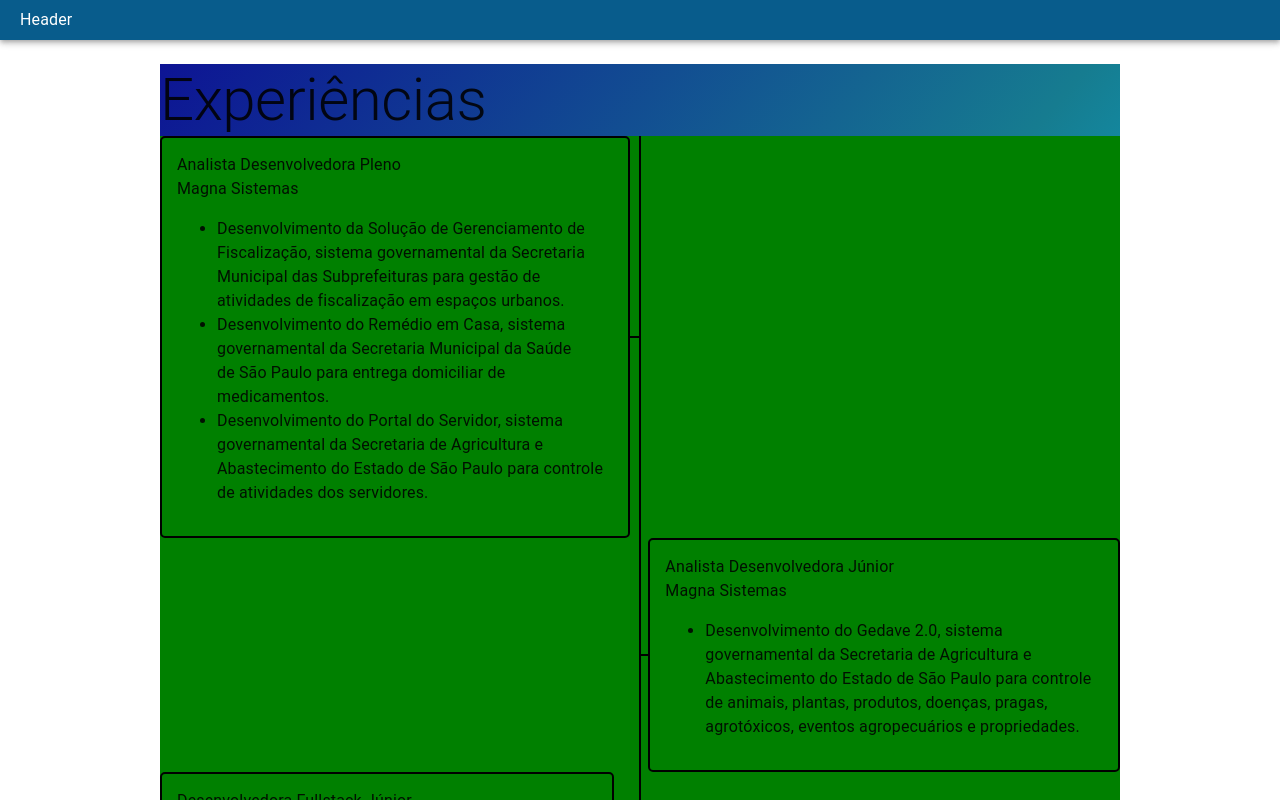
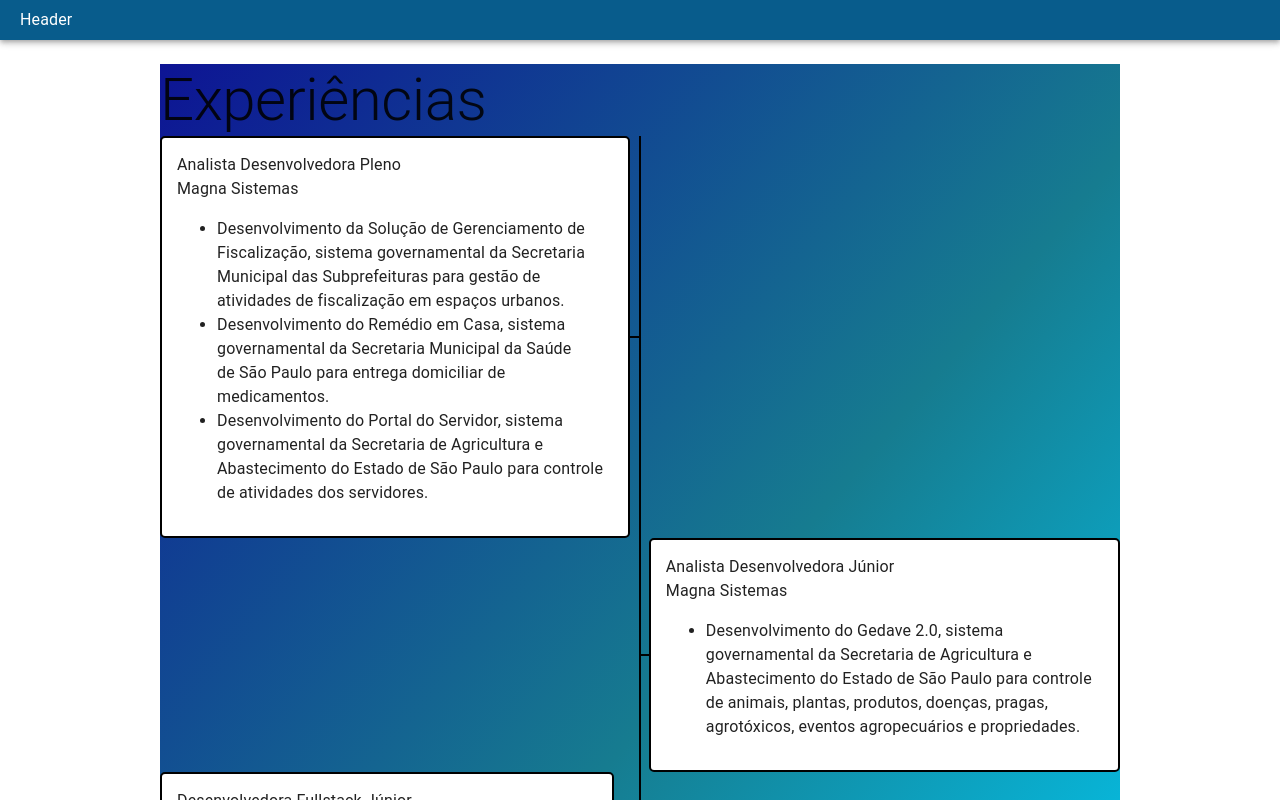
Before and after one commit to AshileySabah/portfolio-final, a React (Vite) app: page / in a window 1280 px wide. Shown: the top 800 px of the page. Built offline with nearby package versions, Linux system fonts and the light colour scheme.

Commit message:
feat: card experiencias

```diff
--- a/src/components/Timeline/components/Card.tsx
+++ b/src/components/Timeline/components/CardWrapper.tsx
@@ -1,5 +1,6 @@
 import React, { ReactNode } from "react";
-import { Container, CardStyled, CardArm } from "./styles";
+import { Box } from "@mui/material";
+import { Container, CardArm } from "./styles";
 
 interface CardWrapperProps {
   children: ReactNode;
@@ -13,7 +14,7 @@ export const CardWrapper: React.FC<CardWrapperProps> = ({
   return (
     <Container containerSide={containerSide}>
       {containerSide === "right" && <CardArm />}
-      <CardStyled>{children}</CardStyled>
+      <Box>{children}</Box>
       {containerSide === "left" && <CardArm />}
     </Container>
   );
--- a/src/components/Timeline/components/styles.tsx
+++ b/src/components/Timeline/components/styles.tsx
@@ -12,12 +12,6 @@ export const Container = styled(Box)<ContainerProps>`
     containerSide === "left" ? "flex-end" : "flex-start"};
 `;
 
-export const CardStyled = styled(Box)`
-  padding: 15px;
-  border-radius: 5px;
-  border: 2px solid black;
-`;
-
 export const CardArm = styled(Box)`
   height: 2px;
   width: 30px;
--- a/src/components/Timeline/index.tsx
+++ b/src/components/Timeline/index.tsx
@@ -1,6 +1,6 @@
 import React from "react";
 import { ContainerSide } from "./styles";
-import { CardWrapper } from "./components/Card";
+import { CardWrapper } from "./components/CardWrapper";
 import { Grid } from "@mui/material";
 
 interface TimelineProps {
@@ -8,9 +8,7 @@ interface TimelineProps {
 }
 
 export const Timeline: React.FC<TimelineProps> = ({ list }) => {
-  return (
-    <div style={{ background: "green", height: "100vh" }}>
-      {list?.map((item, index) => {
+  return list?.map((item, index) => {
     return (
       <Grid container>
         <ContainerSide item xs={12} sm={6} $side="left">
@@ -25,7 +23,5 @@ export const Timeline: React.FC<TimelineProps> = ({ list }) => {
         </ContainerSide>
       </Grid>
     );
-      })}
-    </div>
-  );
+  });
 };
--- a/src/pages/Experiencias/components/Card.tsx
+++ b/src/pages/Experiencias/components/Card.tsx
@@ -1,11 +1,12 @@
-import { Box, Typography } from "@mui/material";
+import { Typography } from "@mui/material";
 import { Experiencia } from "../data";
+import { Container } from "./styles";
 
 interface CardProps extends Experiencia {}
 
 export const Card: React.FC<CardProps> = (experiencia) => {
   return (
-    <Box>
+    <Container>
       <Typography>{experiencia?.cargo}</Typography>
       <Typography>{experiencia?.empresa}</Typography>
       <ul>
@@ -13,6 +14,6 @@ export const Card: React.FC<CardProps> = (experiencia) => {
           return <li>{atividade}</li>;
         })}
       </ul>
-    </Box>
+    </Container>
   );
 };
--- /dev/null
+++ b/src/pages/Experiencias/components/styles.tsx
@@ -0,0 +1,9 @@
+import { Box } from "@mui/material";
+import styled from "styled-components";
+
+export const Container = styled(Box)`
+  padding: 15px;
+  border-radius: 5px;
+  border: 2px solid black;
+  background-color: ${({ theme }) => theme?.palette?.common?.white};
+`;
```
Lines whose indentation alone changed are shown as unchanged.
